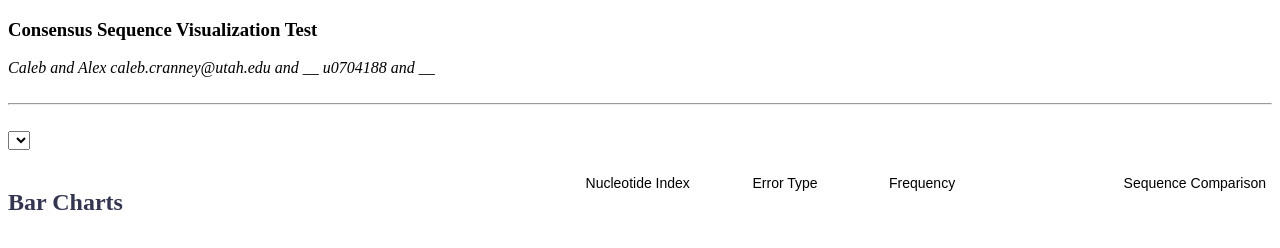
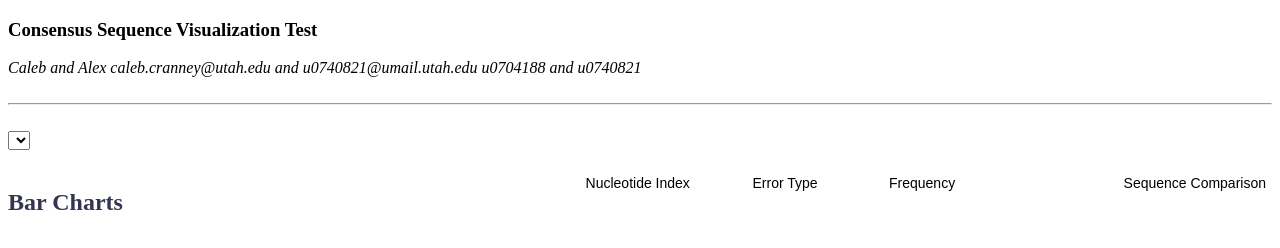
Before and after one commit to illato/conseq, a plain HTML site: page viz/index.html in a window 1280 px wide. Drawn offline with nearby package versions, Linux system fonts and the light colour scheme; no server answers.

Commit message:
index.html - adding id/email

```diff
--- a/viz/index.html
+++ b/viz/index.html
@@ -13,8 +13,8 @@
   <h3>Consensus Sequence Visualization Test</h3>
   <address>
     <span>Caleb and Alex</span>
-    <span>caleb.cranney@utah.edu and __</span>
-    <span>u0704188 and __</span>
+    <span>caleb.cranney@utah.edu and u0740821@umail.utah.edu</span>
+    <span>u0704188 and u0740821</span>
   </address>
   <br />
   <hr />
```
